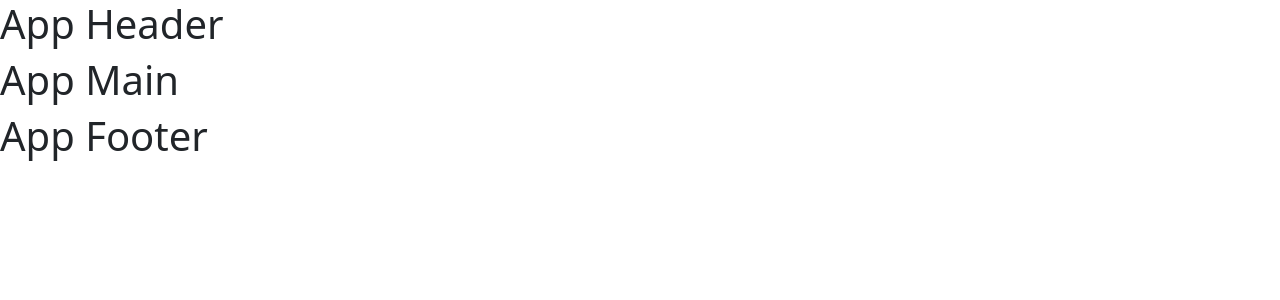
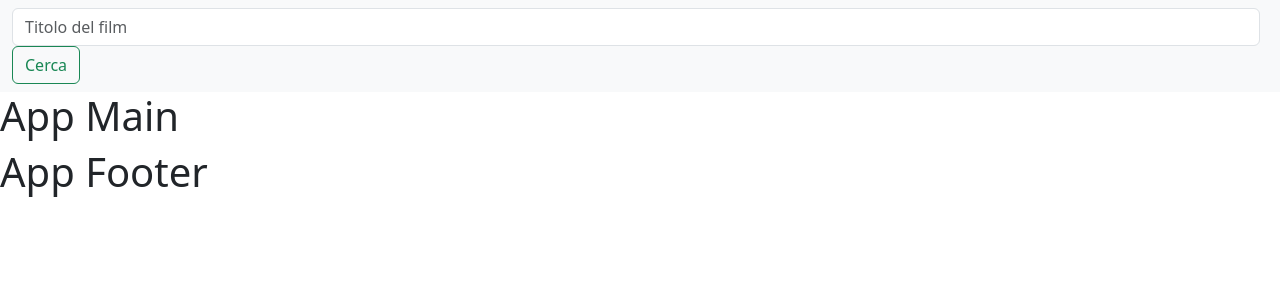
Before and after one commit to GabrieleMajocchi/vite-boolflix, a Vue app: page / in a window 1280 px wide. Shown: the top 300 px of the page. Built offline with nearby package versions, Linux system fonts and the light colour scheme.

Commit message:
added searchbar that activate api request for the movie with same name as search

```diff
--- a/src/components/AppHeader.vue
+++ b/src/components/AppHeader.vue
@@ -1,20 +1,45 @@
 <script>
+import SearchBar from './SearchBar.vue';
+import axios from 'axios';
     export default {
         name: 'AppHeader',
+        components: {
+            SearchBar,
+        },
         data() {
             return {
-
+                apiKey: 'eyJhbGciOiJIUzI1NiJ9.eyJhdWQiOiIwMWVmNTA0ZDMyZjUxMDBhMzM2YTQwOGNlNDNhZTY1YiIsInN1YiI6IjY0OTJjODU5NzA2ZTU2MDBhZDFhMmVmZiIsInNjb3BlcyI6WyJhcGlfcmVhZCJdLCJ2ZXJzaW9uIjoxfQ.5O5CHPkuc11G8l5WEOUiRp32ubkmdocptlVSPLLbliU',
+                accessToken: '01ef504d32f5100a336a408ce43ae65b',
+                movieRes: [],
             }
         },
         methods: {
-
+            getMovies(search){
+                axios.get(`https://api.themoviedb.org/3/search/movie?api_key=${this.accessToken}&query=${search}`)
+                .then((response)=>{
+                    // console.log(response.data.results);
+                    this.movieRes = response.data.results;
+                    // console.log(this.movieRes[0].original_title);
+                    // console.log(this.movieRes[0].title);
+                    // console.log(this.movieRes[0].original_language);
+                    // console.log(this.movieRes[0].vote_average);
+                })
+            }
+        },
+        created(){
         },
     }
 </script>
 
 <template>
     <header>
-        <h1>App Header</h1>
+        <SearchBar @seachMovie="getMovies"/>
+        <div v-for="movie in movieRes">
+            <p>{{movie.original_title}}</p>
+            <p>{{movie.title}}</p>
+            <p>{{movie.original_language}}</p>
+            <p>{{movie.vote_average}}</p>
+        </div>
     </header>
 </template>
 
--- /dev/null
+++ b/src/components/SearchBar.vue
@@ -0,0 +1,22 @@
+<script>
+    export default {
+        data() {
+            return {
+                searchText: '',
+            }
+        },
+    }
+</script>
+
+<template>
+    <nav class="navbar bg-light">
+        <div class="container-fluid">
+                <input class="form-control me-2" type="search" placeholder="Titolo del film" aria-label="Search" v-model="searchText" @keyup.enter="$emit('seachMovie', searchText)">
+                <button class="btn btn-outline-success" type="send" @click="$emit('seachMovie', searchText), searchText=''" >Cerca</button>
+        </div>
+    </nav>
+</template>
+
+<style lang="scss" scoped>
+
+</style>
```
